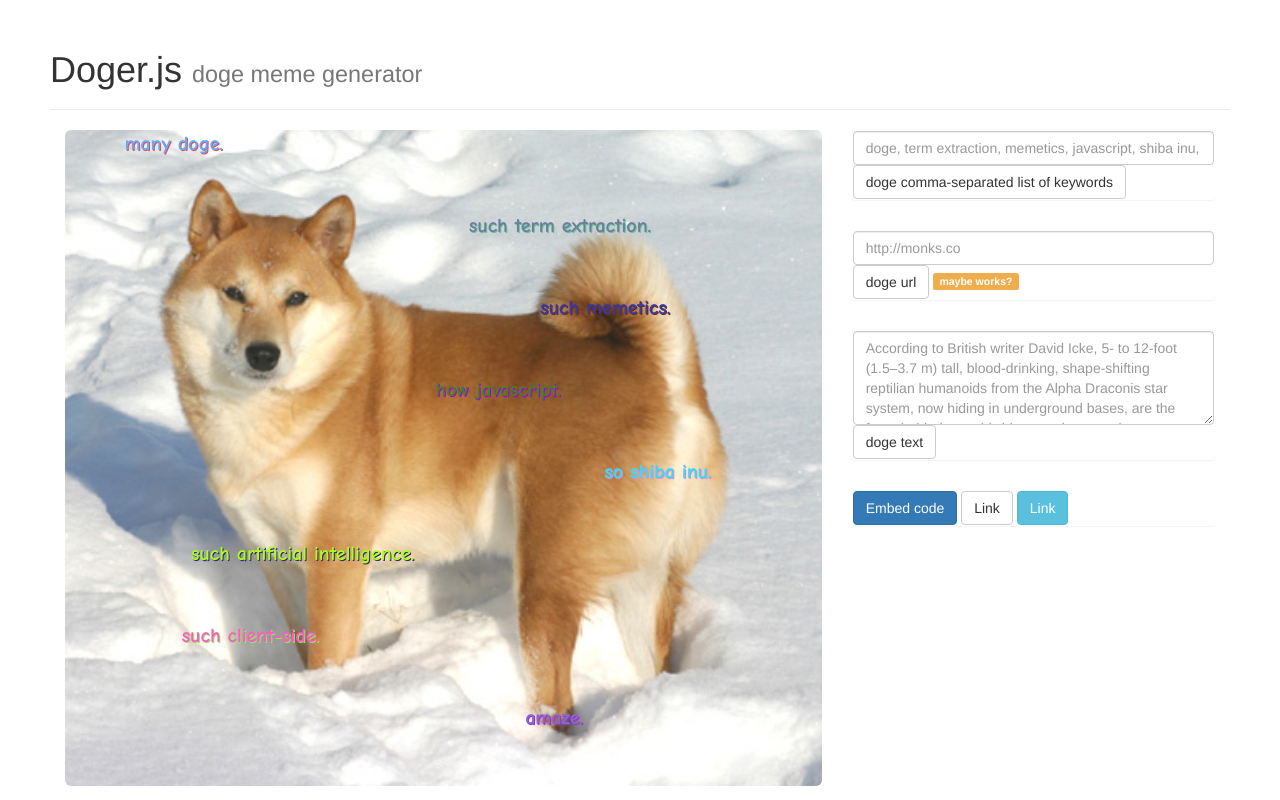
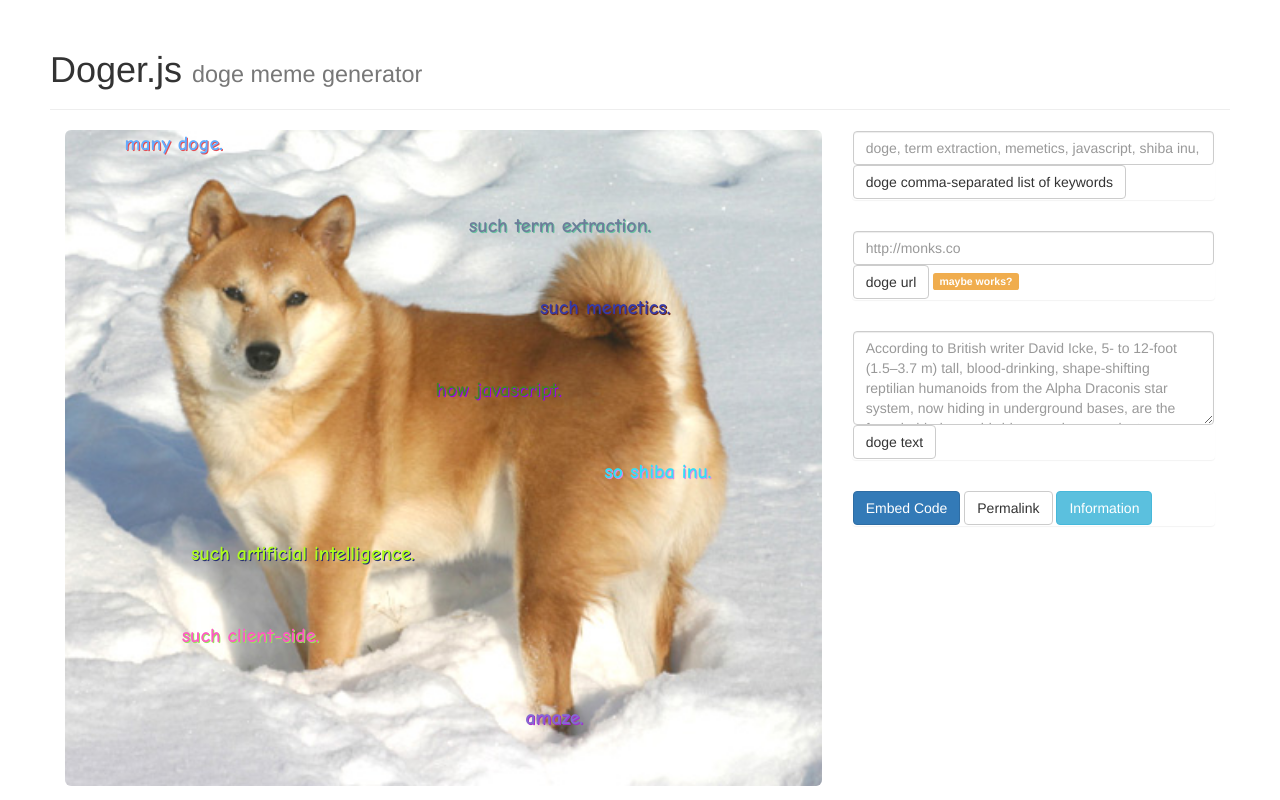
Before and after one commit to amonks/doger.js, a plain HTML site: page index.html in a window 1280 px wide. Drawn offline with nearby package versions, Linux system fonts and the light colour scheme.

Commit message:
added info modal, moved credit to it

```diff
--- a/index.html
+++ b/index.html
@@ -53,9 +53,9 @@
                         </div>
                     </div>
                     <div class="embed panel">
-                        <button class="btn btn-primary" data-toggle="modal" data-target=".embed-modal">Embed code</button>
-                        <button class="btn btn-default" data-toggle="modal" data-target=".link-modal">Link</button>
-                        <button class="btn btn-info" data-toggle="modal" data-target=".info-modal">Link</button>
+                        <button class="btn btn-primary" data-toggle="modal" data-target=".embed-modal">Embed Code</button>
+                        <button class="btn btn-default" data-toggle="modal" data-target=".link-modal">Permalink</button>
+                        <button class="btn btn-info" data-toggle="modal" data-target=".info-modal">Information</button>
 
                         <div class="modal fade embed-modal" tabindex="-1" role="dialog" aria-labelledby="mySmallModalLabel" aria-hidden="true">
                             <div class="modal-dialog modal-sm">
```
